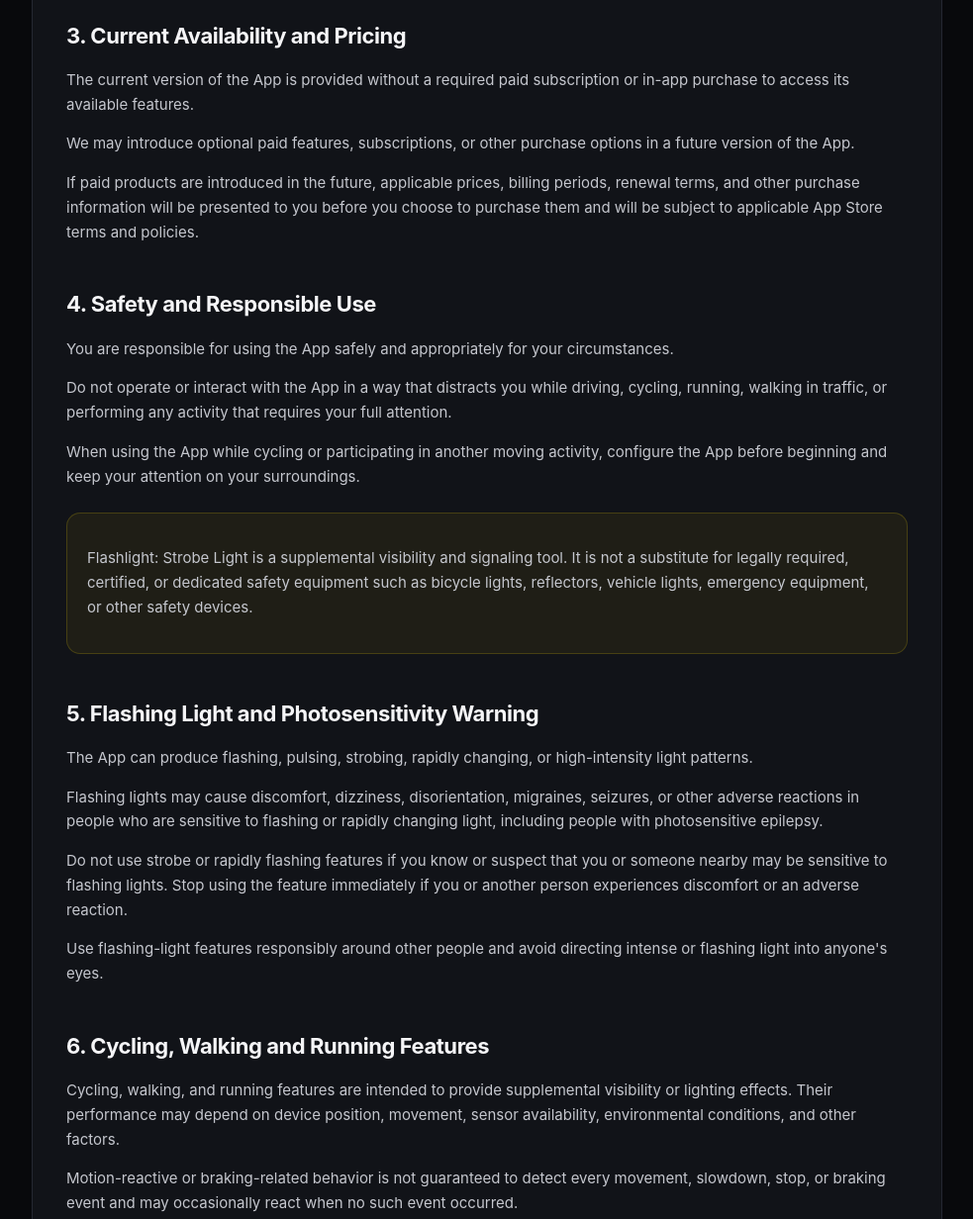
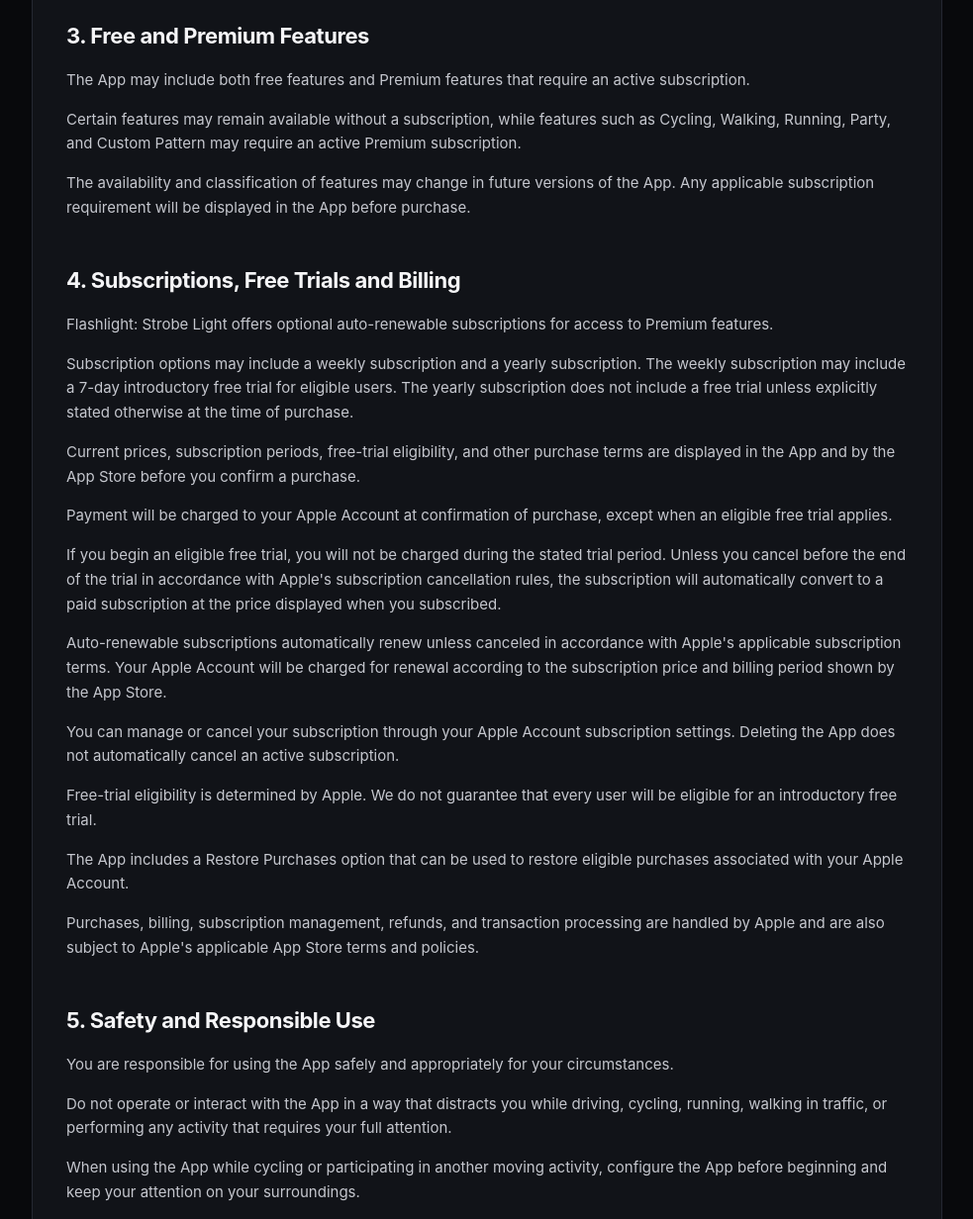
Before and after one commit to eebconsultancy/flashlight-strobe-light-legal, a plain HTML site: page terms.html in a window 1280 px wide. Shown: the part 800-2032 px from the top of the page at 99% size, without its empty margins (148-1131 px from the left). Drawn offline with Linux system fonts and the light colour scheme.

Commit message:
Update terms.html

```diff
--- a/terms.html
+++ b/terms.html
@@ -24,7 +24,7 @@
 
       <p class="eyebrow">Flashlight: Strobe Light</p>
       <h1>Terms of Use</h1>
-      <p class="last-updated">Last updated: September 2, 2026</p>
+      <p class="last-updated">Last updated: October 23, 2026</p>
     </header>
 
     <article class="legal-content">
@@ -63,29 +63,94 @@
       </p>
 
 
-      <h2>3. Current Availability and Pricing</h2>
+      <h2>3. Free and Premium Features</h2>
 
       <p>
-        The current version of the App is provided without a required
-        paid subscription or in-app purchase to access its available
-        features.
+        The App may include both free features and Premium features
+        that require an active subscription.
       </p>
 
       <p>
-        We may introduce optional paid features, subscriptions, or
-        other purchase options in a future version of the App.
+        Certain features may remain available without a subscription,
+        while features such as Cycling, Walking, Running, Party, and
+        Custom Pattern may require an active Premium subscription.
       </p>
 
       <p>
-        If paid products are introduced in the future, applicable
-        prices, billing periods, renewal terms, and other purchase
-        information will be presented to you before you choose to
-        purchase them and will be subject to applicable App Store
-        terms and policies.
+        The availability and classification of features may change in
+        future versions of the App. Any applicable subscription
+        requirement will be displayed in the App before purchase.
       </p>
 
 
-      <h2>4. Safety and Responsible Use</h2>
+      <h2>4. Subscriptions, Free Trials and Billing</h2>
+
+      <p>
+        Flashlight: Strobe Light offers optional auto-renewable
+        subscriptions for access to Premium features.
+      </p>
+
+      <p>
+        Subscription options may include a weekly subscription and a
+        yearly subscription. The weekly subscription may include a
+        7-day introductory free trial for eligible users. The yearly
+        subscription does not include a free trial unless explicitly
+        stated otherwise at the time of purchase.
+      </p>
+
+      <p>
+        Current prices, subscription periods, free-trial eligibility,
+        and other purchase terms are displayed in the App and by the
+        App Store before you confirm a purchase.
+      </p>
+
+      <p>
+        Payment will be charged to your Apple Account at confirmation
+        of purchase, except when an eligible free trial applies.
+      </p>
+
+      <p>
+        If you begin an eligible free trial, you will not be charged
+        during the stated trial period. Unless you cancel before the
+        end of the trial in accordance with Apple's subscription
+        cancellation rules, the subscription will automatically convert
+        to a paid subscription at the price displayed when you
+        subscribed.
+      </p>
+
+      <p>
+        Auto-renewable subscriptions automatically renew unless
+        canceled in accordance with Apple's applicable subscription
+        terms. Your Apple Account will be charged for renewal according
+        to the subscription price and billing period shown by the App
+        Store.
+      </p>
+
+      <p>
+        You can manage or cancel your subscription through your Apple
+        Account subscription settings. Deleting the App does not
+        automatically cancel an active subscription.
+      </p>
+
+      <p>
+        Free-trial eligibility is determined by Apple. We do not
+        guarantee that every user will be eligible for an introductory
+        free trial.
+      </p>
+
+      <p>
+        The App includes a Restore Purchases option that can be used to
+        restore eligible purchases associated with your Apple Account.
+      </p>
+
+      <p>
+        Purchases, billing, subscription management, refunds, and
+        transaction processing are handled by Apple and are also
+        subject to Apple's applicable App Store terms and policies.
+      </p>
+
+
+      <h2>5. Safety and Responsible Use</h2>
 
       <p>
         You are responsible for using the App safely and appropriately
@@ -115,7 +180,7 @@
       </div>
 
 
-      <h2>5. Flashing Light and Photosensitivity Warning</h2>
+      <h2>6. Flashing Light and Photosensitivity Warning</h2>
 
       <p>
         The App can produce flashing, pulsing, strobing, rapidly
@@ -143,7 +208,7 @@
       </p>
 
 
-      <h2>6. Cycling, Walking and Running Features</h2>
+      <h2>7. Cycling, Walking and Running Features</h2>
 
       <p>
         Cycling, walking, and running features are intended to provide
@@ -164,7 +229,7 @@
       </p>
 
 
-      <h2>7. Emergency and SOS Features</h2>
+      <h2>8. Emergency and SOS Features</h2>
 
       <p>
         Emergency, SOS, beacon, and signaling features are provided as
@@ -189,7 +254,7 @@
       </p>
 
 
-      <h2>8. Sound-Reactive Features</h2>
+      <h2>9. Sound-Reactive Features</h2>
 
       <p>
         Sound-reactive features may analyze nearby audio through the
@@ -205,7 +270,7 @@
       </p>
 
 
-      <h2>9. Device Heat, Battery and Hardware</h2>
+      <h2>10. Device Heat, Battery and Hardware</h2>
 
       <p>
         Continuous use of the device torch, high screen brightness,
@@ -226,7 +291,7 @@
       </p>
 
 
-      <h2>10. License to Use the App</h2>
+      <h2>11. License to Use the App</h2>
 
       <p>
         Subject to these Terms and Apple's applicable App Store terms,
@@ -242,7 +307,7 @@
       </p>
 
 
-      <h2>11. Acceptable Use</h2>
+      <h2>12. Acceptable Use</h2>
 
       <p>
         You agree not to use the App:
@@ -257,7 +322,7 @@
       </ul>
 
 
-      <h2>12. Intellectual Property</h2>
+      <h2>13. Intellectual Property</h2>
 
       <p>
         The App, including its software, design, branding, graphics,
@@ -272,12 +337,18 @@
       </p>
 
 
-      <h2>13. Apple and Third-Party Services</h2>
+      <h2>14. Apple and Third-Party Services</h2>
 
       <p>
         The App operates on Apple's iOS platform and may rely on
         services, frameworks, hardware capabilities, or system features
         provided by Apple.
+      </p>
+
+      <p>
+        Subscription purchases, transaction verification, purchase
+        restoration, billing, and subscription management are provided
+        through Apple's App Store and StoreKit services.
       </p>
 
       <p>
@@ -292,7 +363,7 @@
       </p>
 
 
-      <h2>14. Availability and Changes</h2>
+      <h2>15. Availability and Changes</h2>
 
       <p>
         We may update, modify, add, remove, suspend, or discontinue
@@ -311,7 +382,7 @@
       </p>
 
 
-      <h2>15. Disclaimer of Warranties</h2>
+      <h2>16. Disclaimer of Warranties</h2>
 
       <p>
         To the maximum extent permitted by applicable law, the App is
@@ -327,7 +398,7 @@
       </p>
 
 
-      <h2>16. Limitation of Liability</h2>
+      <h2>17. Limitation of Liability</h2>
 
       <p>
         To the maximum extent permitted by applicable law,
@@ -350,11 +421,17 @@
       </p>
 
 
-      <h2>17. Termination</h2>
+      <h2>18. Termination</h2>
 
       <p>
         You may stop using the App at any time by deleting it from your
-        device.
+        device. Deleting the App does not automatically cancel an
+        active subscription.
+      </p>
+
+      <p>
+        Any active subscription should be managed or canceled through
+        the subscription controls provided by Apple.
       </p>
 
       <p>
@@ -364,7 +441,7 @@
       </p>
 
 
-      <h2>18. Changes to These Terms</h2>
+      <h2>19. Changes to These Terms</h2>
 
       <p>
         We may update these Terms when the App, applicable laws, or our
@@ -377,7 +454,7 @@
       </p>
 
 
-      <h2>19. Governing Terms</h2>
+      <h2>20. Governing Terms</h2>
 
       <p>
         These Terms are intended to operate together with any mandatory
@@ -392,7 +469,7 @@
       </p>
 
 
-      <h2>20. Contact Us</h2>
+      <h2>21. Contact Us</h2>
 
       <p>
         If you have questions about these Terms, you may contact:
```
